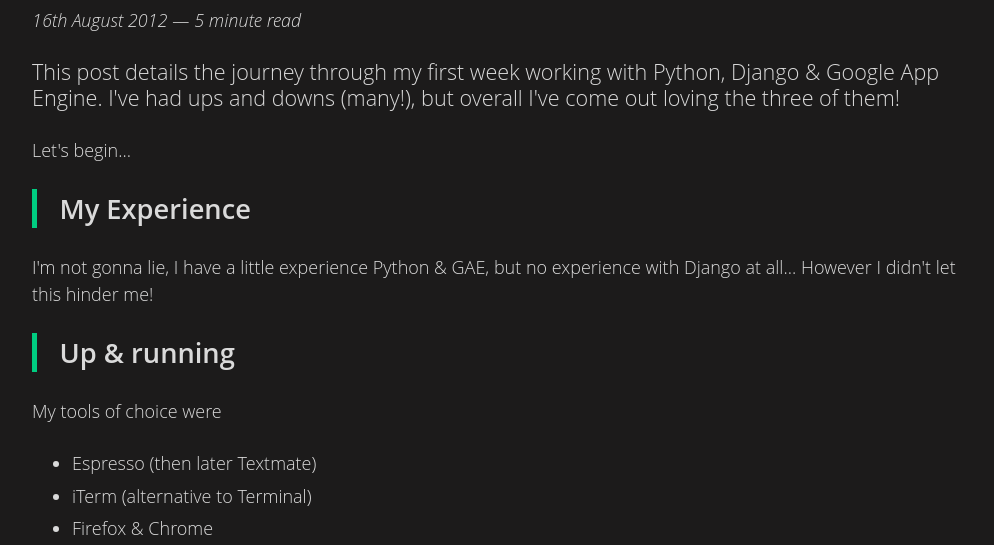
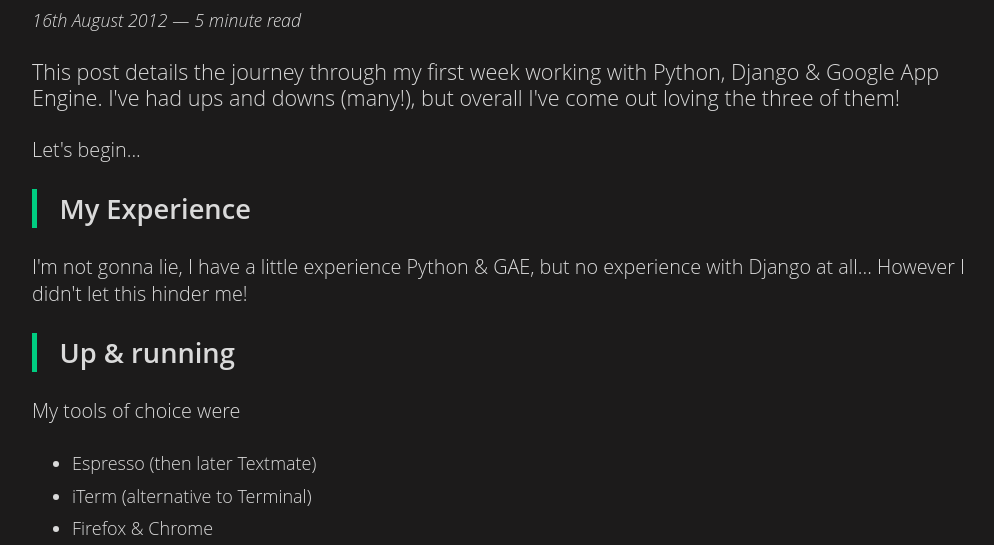
Before and after one commit to DamianMullins/damianmullins.com, a Gatsby site: page /my-first-week-with-python-django/ in a window 1280 px wide. Shown: the part 250-795 px from the top of the page, without its empty margins (131-1125 px from the left). Built offline with nearby package versions, Linux system fonts and the light colour scheme; Gatsby itself is replaced by a stand-in of ours; some packages are replaced by stand-ins of ours; a small style sheet from the web is missing.

Commit message:
update font size.

```diff
--- a/src/styles/post.module.scss
+++ b/src/styles/post.module.scss
@@ -8,9 +8,15 @@
   border-bottom: solid 1px $c-light-01;
   margin-bottom: 1.45rem;
 
-  p:first-of-type {
-    font-size: 1.2rem;
+  p {
+    font-size: 1.1rem;
+
+    &:first-of-type {
+      font-size: 1.2rem;
+    }
   }
+
+
 
   img {
     background-color: $c-dark-02;
```
